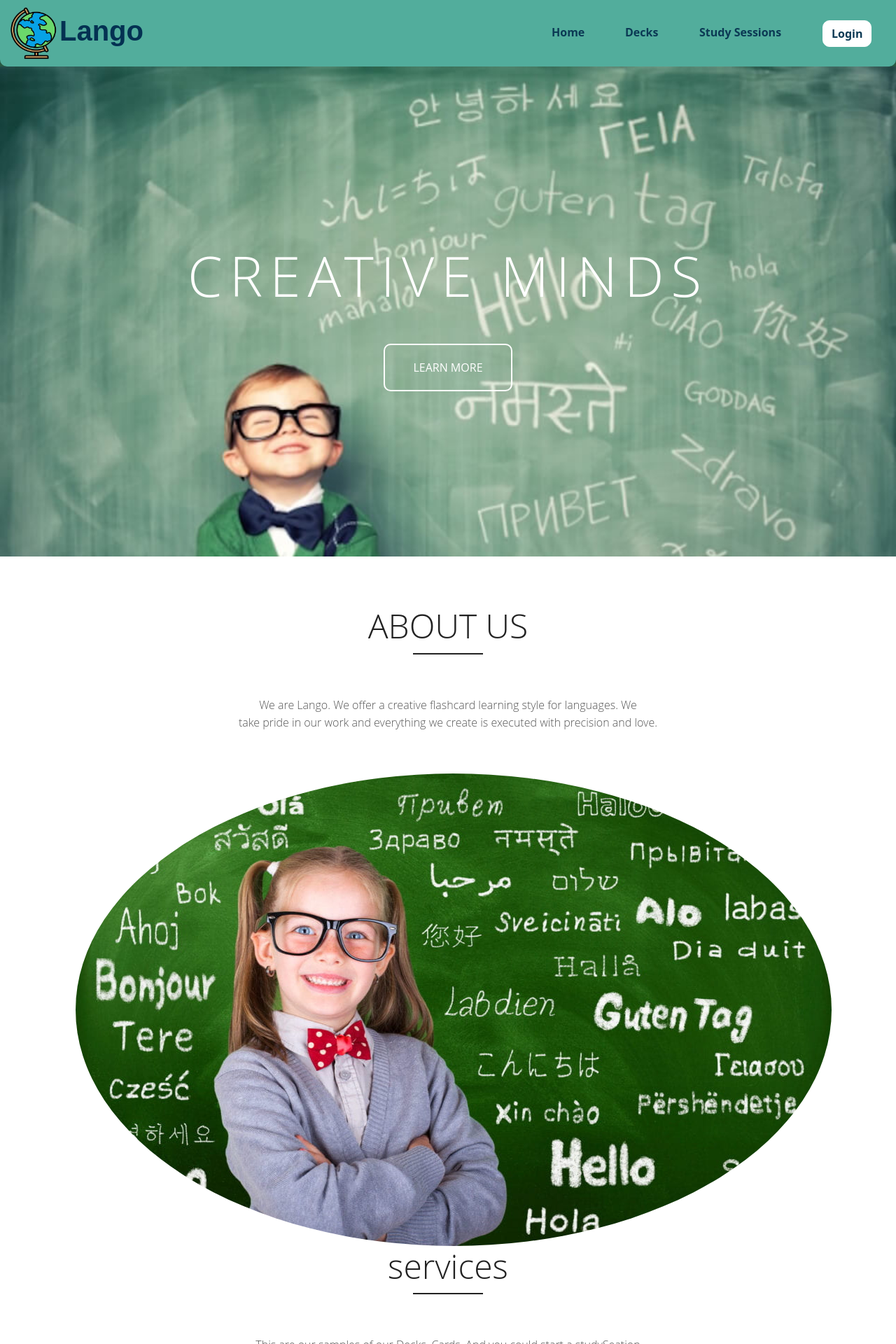
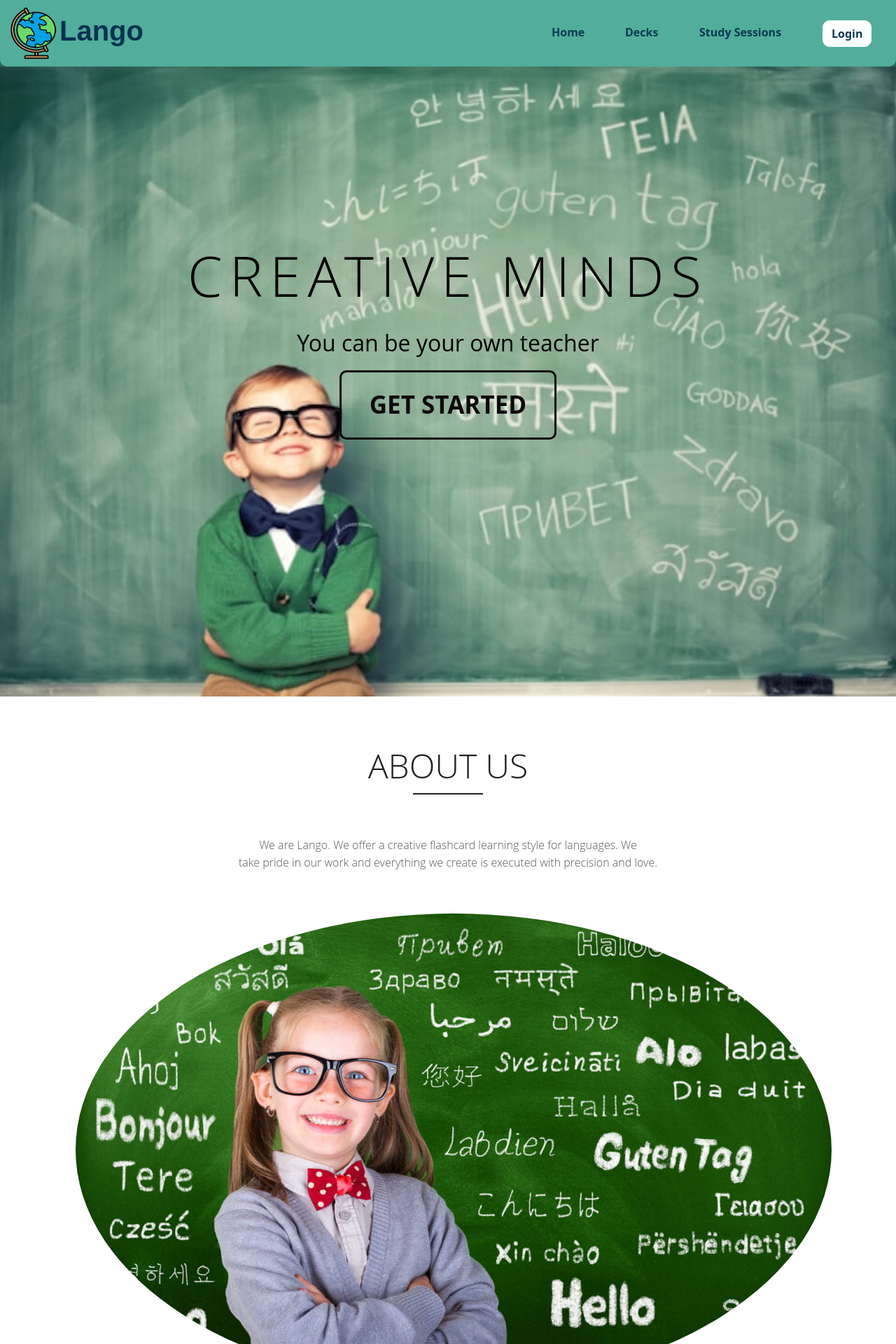
Before and after one commit to osmankdrt/te-final-capstone, a Vue app in the folder vue/: page / in a window 1280 px wide. Shown: the top 1920 px of the page at 70% size. Built offline with nearby package versions, Linux system fonts and the light colour scheme.

Commit message:
some change

```diff
--- a/vue/src/App.vue
+++ b/vue/src/App.vue
@@ -25,13 +25,9 @@ export default {
 
 <style>
 #app {
-  /* width: 100%;
-  height:100vh;
-  display: flex; */
-  /* background-color: blue; */
  width: 100%;
   height:100vh;
-  background-color: #285943;
+  background-color: #2a6853;
   grid-template-areas:
   "header" "header" "header"
   "routerview" "routerview" "routerview"
@@ -64,27 +60,4 @@ export default {
    grid-area: footer;
 }
 
-/* .header{
-   background-color: #1B998B;
-  background-color: #FFF4E4;
-} */
-
- /* .appheader {
- display: flex;
- } */
-/* .routerview {
-  display: flex;
-  justify-content: space-evenly;
-  align-items: center;
-   grid-area: routerview;
-   background-color: #2d3047;
-  height: 85vh;
-} */
-/*
- .footer{
-    background-color: #FFF4E4;
- } */
-
-
-
 </style>
--- a/vue/src/components/AboutLango.vue
+++ b/vue/src/components/AboutLango.vue
@@ -3,9 +3,10 @@
         <section class="billboard clearfix">
             <div class="container">
                 <h1>CREATIVE MINDS</h1>
+                <h2 class="page">You can be your own teacher</h2>
                 <ul class="cta-buttons">
                 <li>
-                <router-link class="learn-more" :to="{ name: 'login' }">LEARN MORE</router-link></li>
+                <router-link class="learn-more" :to="{ name: 'login' }"><strong>GET STARTED</strong></router-link></li>
                 </ul>
             </div> <!-- end container -->
         </section> <!-- end billboard -->
@@ -79,8 +80,9 @@ name: 'about-lango'
   margin: 0 auto;
 }
 .billboard {
-  height: 700px;
+  height: 900px;
   width: 100%;
+
   background-image: url('../assets/learn.jpeg');
   background-repeat: no-repeat;
   background-size: cover;
@@ -92,37 +94,46 @@ name: 'about-lango'
   text-align: center;
   margin: 250px 0 30px 0;
   font-size: 5em;
-  color: #fff;
+  color: rgb(2, 0, 0);
   letter-spacing: 10px;
   font-style: 'Open Sans';
   font-weight: 300;
+}
+.billboard h2 {
+  text-align: center;
+   color: rgb(2, 0, 0);
 }
 .cta-buttons {
   text-align: center;
   font-style: inherit;
   font-weight: 400;
+  color: #222;
 }
 
 .cta-buttons li {
   display: inline-block;
+ font-size: 35px;
+
 }
 
 .cta-buttons a {
   display: inline-block;
   padding: 20px 40px;
-  color: #fff;
+  color: rgb(14, 11, 11);
   margin: 20px;
 }
 
 .learn-more {
-  border: 2px solid #fff;
-  transition: .5s;
+  border: 3px solid rgb(8, 7, 7);
+  transition: .3s;
   border-radius: 10px;
+  color: rgb(236, 223, 223);
+
 }
 
 .learn-more:hover {
-  background-color: #fff;
-  color: #444;
+  background-color: rgb(241, 227, 227);
+  color: rgb(7, 0, 0);
 }
 .section-style {
   width: 100%;
@@ -141,10 +152,11 @@ name: 'about-lango'
   z-index: 5;
 }
 .service {
-  font-size: 3em;
+  font-size: 4em;
   font-weight: 300;
-  color: #222;
+  color: rgb(7, 1, 1);
   margin-bottom: 60px;
+  margin-top: 50px;
   position: relative;
   z-index: 5;
 }
```
Also changed, not shown: 1 other file (tests, documents, lock files or other folders).
